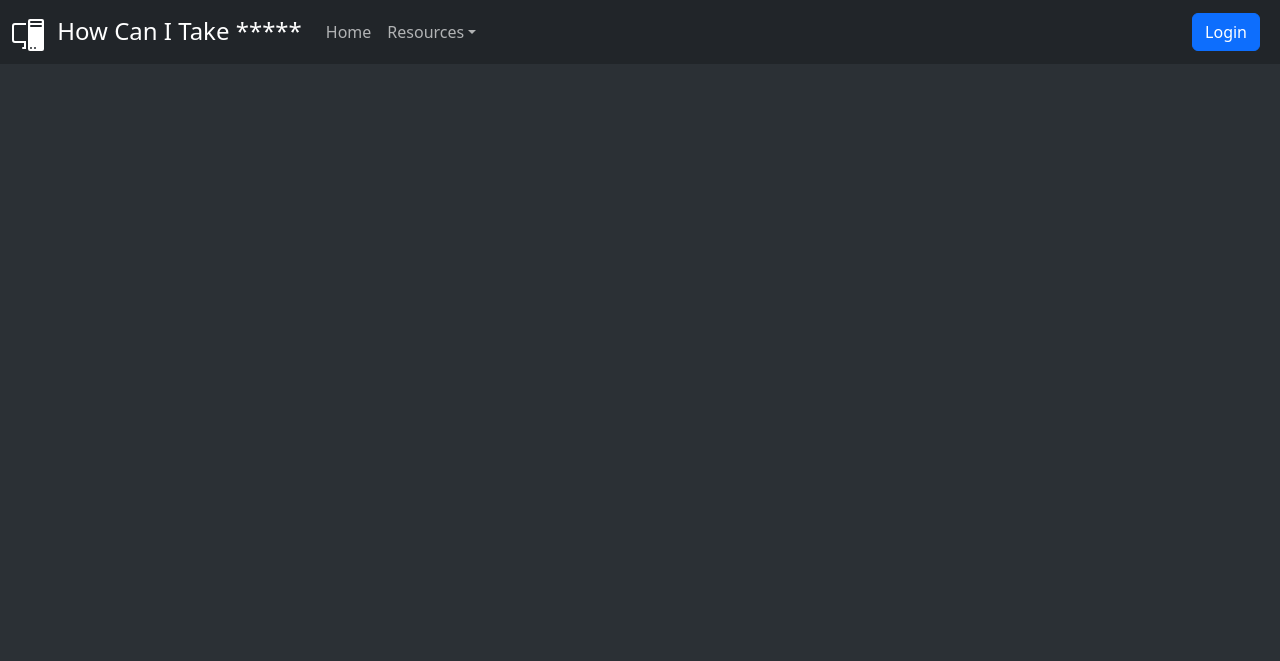
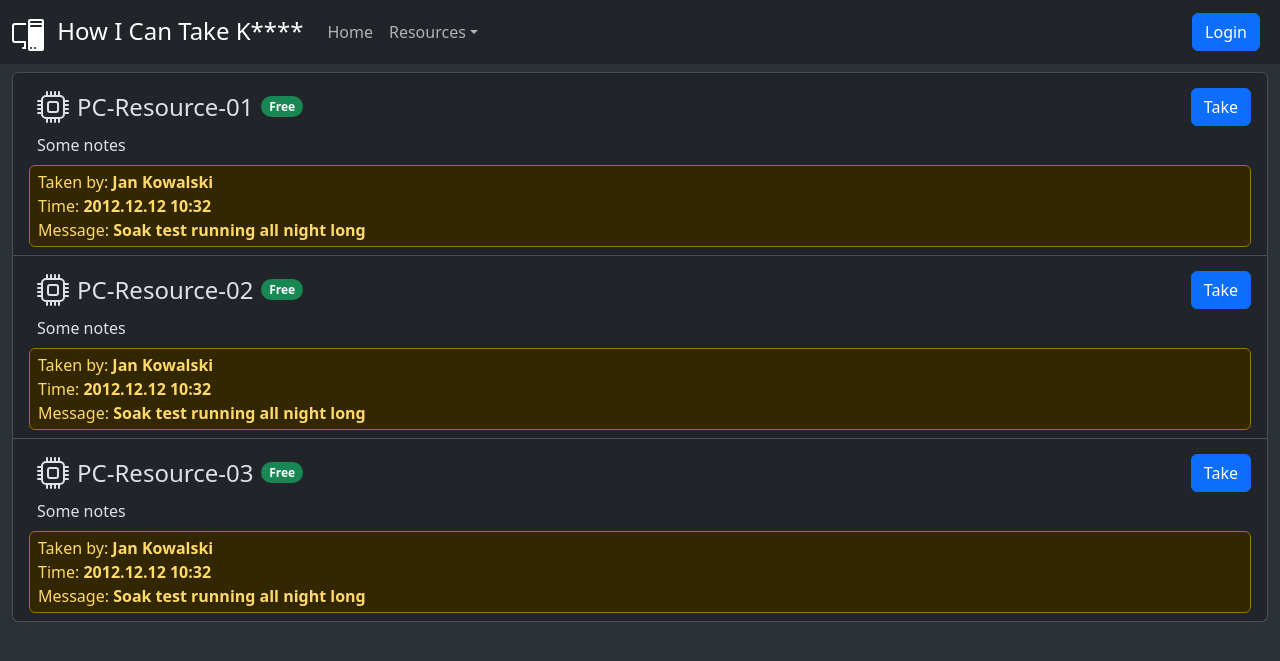
Before and after one commit to gembcior/TakeMe, a Flask app: page / in a window 1280 px wide. Shown: the top 661 px of the page. Run offline with Flask 3, Linux system fonts and the light colour scheme; some libraries are stand-ins or nearby versions.

Commit message:
Resources list prototype

```diff
--- a/hcit/templates/base.html
+++ b/hcit/templates/base.html
@@ -5,7 +5,7 @@
 <head>
   <meta charset="utf-8">
   <meta name="viewport" content="width=device-width, initial-scale=1.0, shrink-to-fit=no">
-  <title>How Can I Take ***** - {% block title %}{% endblock title %}</title>
+  <title>How I Can Take K**** - {% block title %}{% endblock title %}</title>
   <link rel="stylesheet" href="{{ url_for('static', filename='css/bootstrap.min.css') }}">
   <link rel="stylesheet" href="{{ url_for('static', filename='styles.css') }}">
 </head>
@@ -21,7 +21,7 @@
     <svg xmlns="http://www.w3.org/2000/svg" width="32" height="32" fill="currentColor" class="bi bi-pc-display" viewBox="0 0 16 16">
       <path d="M8 1a1 1 0 0 1 1-1h6a1 1 0 0 1 1 1v14a1 1 0 0 1-1 1H9a1 1 0 0 1-1-1zm1 13.5a.5.5 0 1 0 1 0 .5.5 0 0 0-1 0m2 0a.5.5 0 1 0 1 0 .5.5 0 0 0-1 0M9.5 1a.5.5 0 0 0 0 1h5a.5.5 0 0 0 0-1zM9 3.5a.5.5 0 0 0 .5.5h5a.5.5 0 0 0 0-1h-5a.5.5 0 0 0-.5.5M1.5 2A1.5 1.5 0 0 0 0 3.5v7A1.5 1.5 0 0 0 1.5 12H6v2h-.5a.5.5 0 0 0 0 1H7v-4H1.5a.5.5 0 0 1-.5-.5v-7a.5.5 0 0 1 .5-.5H7V2z"></path>
     </svg>
-    <span class="fs-4 ms-2">How Can I Take *****</span>
+    <span class="fs-4 ms-2">How I Can Take K****</span>
     </a>
 
     <div class="collapse navbar-collapse" id="navbarNav">
@@ -60,7 +60,7 @@
 
 
 <main>
-<div class="container mt-2">
+<div class="container-fluid mt-2">
   {% block content %}{% endblock content %}
 </div>
 </main>
--- a/hcit/templates/home.html
+++ b/hcit/templates/home.html
@@ -1,8 +1,57 @@
+{% macro resource_group_item(name) %}
+
+  <div class="list-group-item">
+
+    <div class="d-flex justify-content-between align-items-center">
+      <div class="d-flex justify-content-start align-items-center">
+
+        <div class="d-flex align-items-center p-2" type="button" data-bs-toggle="collapse" data-bs-target="#collapse{{ name }}" aria-expanded="false" aria-controls="collapse{{ name }}">
+          <svg xmlns="http://www.w3.org/2000/svg" width="32" height="32" fill="currentColor" class="bi bi-cpu" viewBox="0 0 16 16">
+            <path d="M5 0a.5.5 0 0 1 .5.5V2h1V.5a.5.5 0 0 1 1 0V2h1V.5a.5.5 0 0 1 1 0V2h1V.5a.5.5 0 0 1 1 0V2A2.5 2.5 0 0 1 14 4.5h1.5a.5.5 0 0 1 0 1H14v1h1.5a.5.5 0 0 1 0 1H14v1h1.5a.5.5 0 0 1 0 1H14v1h1.5a.5.5 0 0 1 0 1H14a2.5 2.5 0 0 1-2.5 2.5v1.5a.5.5 0 0 1-1 0V14h-1v1.5a.5.5 0 0 1-1 0V14h-1v1.5a.5.5 0 0 1-1 0V14h-1v1.5a.5.5 0 0 1-1 0V14A2.5 2.5 0 0 1 2 11.5H.5a.5.5 0 0 1 0-1H2v-1H.5a.5.5 0 0 1 0-1H2v-1H.5a.5.5 0 0 1 0-1H2v-1H.5a.5.5 0 0 1 0-1H2A2.5 2.5 0 0 1 4.5 2V.5A.5.5 0 0 1 5 0m-.5 3A1.5 1.5 0 0 0 3 4.5v7A1.5 1.5 0 0 0 4.5 13h7a1.5 1.5 0 0 0 1.5-1.5v-7A1.5 1.5 0 0 0 11.5 3zM5 6.5A1.5 1.5 0 0 1 6.5 5h3A1.5 1.5 0 0 1 11 6.5v3A1.5 1.5 0 0 1 9.5 11h-3A1.5 1.5 0 0 1 5 9.5zM6.5 6a.5.5 0 0 0-.5.5v3a.5.5 0 0 0 .5.5h3a.5.5 0 0 0 .5-.5v-3a.5.5 0 0 0-.5-.5z"/>
+          </svg>
+          <span class="fs-4 ms-2">{{ name }}</span>
+        </div>
+
+        <span class="badge rounded-pill text-bg-success">Free</span>
+      </div>
+
+
+      <button type="button" class="btn btn-primary">Take</button>
+    </div>
+
+    <div class="mx-2">
+      <span>Some notes</span>
+    </div>
+
+    <div class="mt-2">
+      <div class="px-2 py-1 text-warning-emphasis bg-warning-subtle border border-warning-subtle rounded-2">
+        <div class="d-flex flex-column justify-content-start">
+          <span>Taken by: <b class="fw-bold">Jan Kowalski</b></span>
+          <span>Time: <b class="fw-bold">2012.12.12 10:32</b></span>
+          <span>Message: <b class="fw-bold">Soak test running all night long</b></span>
+        </div>
+      </div>
+    </div>
+
+    <div class="mt-2 collapse" id="collapse{{ name }}">
+      <div class="card card-body">
+        Some placeholder content for the collapse component. This panel is hidden by default but revealed when the user activates the relevant trigger.
+      </div>
+    </div>
+
+  </div>
+{% endmacro %}
+
 {% extends 'base.html' %}
 
 {% block content %}
 
-<div>
+<div class="list-group">
+
+  {{ resource_group_item('PC-Resource-01') }}
+  {{ resource_group_item('PC-Resource-02') }}
+  {{ resource_group_item('PC-Resource-03') }}
+
 </div>
 
 {% endblock content %}
```
